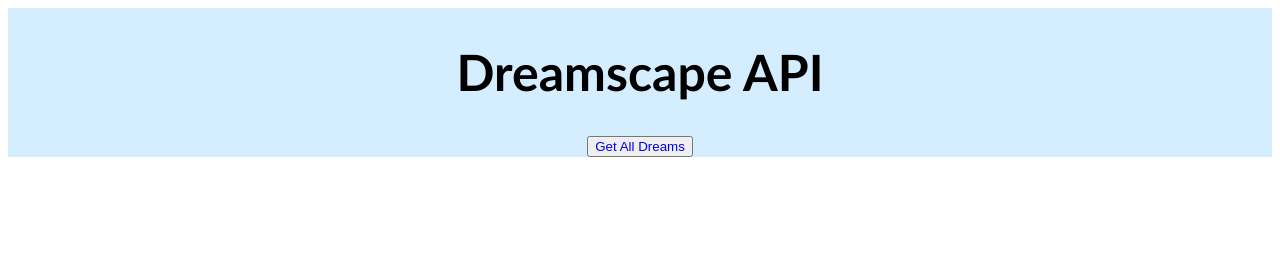
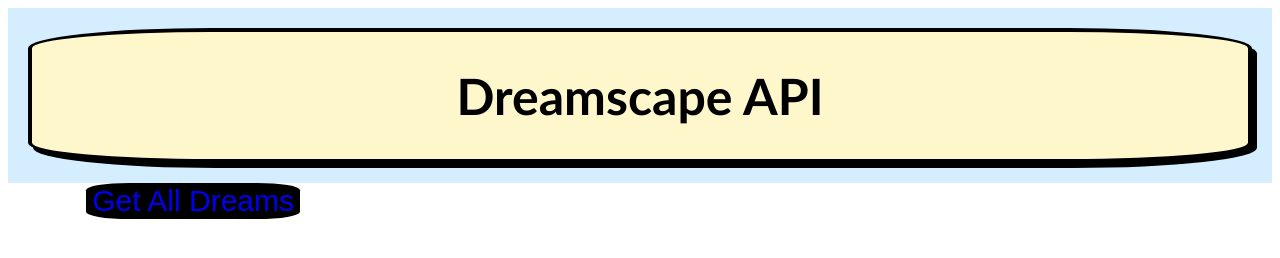
Before and after one commit to breadwards88/Lucid_backend, a website: page public/index.html in a window 1280 px wide. Drawn offline with Linux system fonts and the light colour scheme.

Commit message:
fixed styling error that stopped me from being able to style my backend the way I wanted it to

```diff
--- a/public/index.html
+++ b/public/index.html
@@ -6,10 +6,10 @@
     <body>
         <main>
             <div id="section3">
-                <div className="slot3">
+                <div class="slot3">
                     <h1>Dreamscape API</h1>
                 </div>
-                <button className="waking"><a href="api/dreams/">Get All Dreams</a></button>
+                <button class="waking"><a href="api/dreams/">Get All Dreams</a></button>
             </div>
         </main>
 
```
